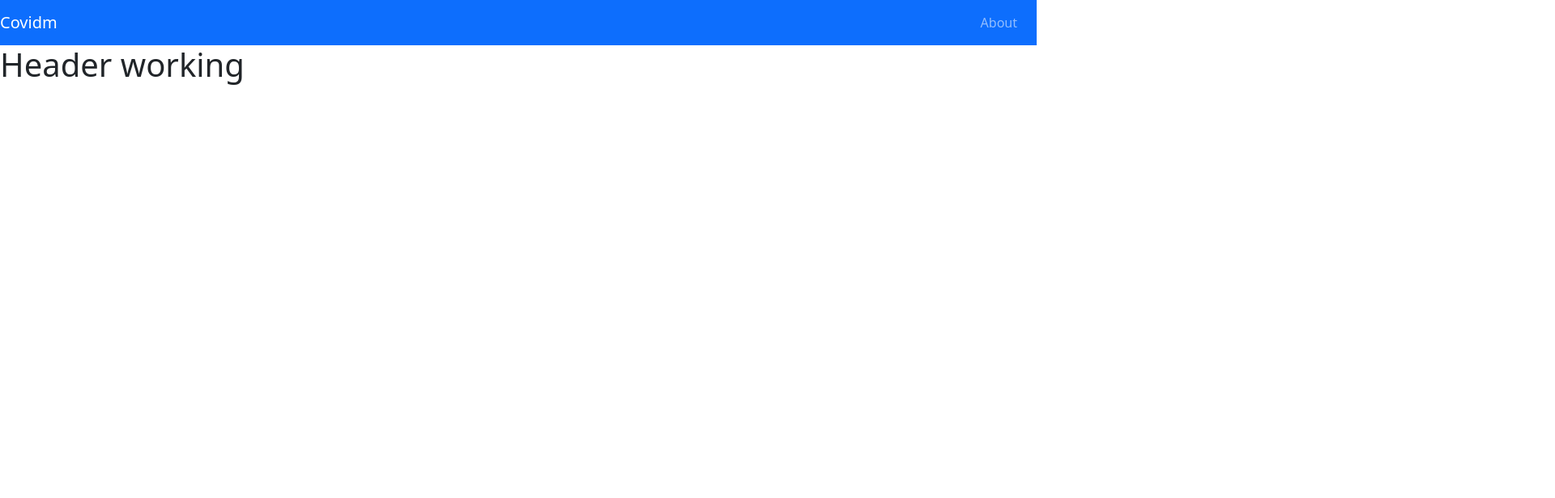
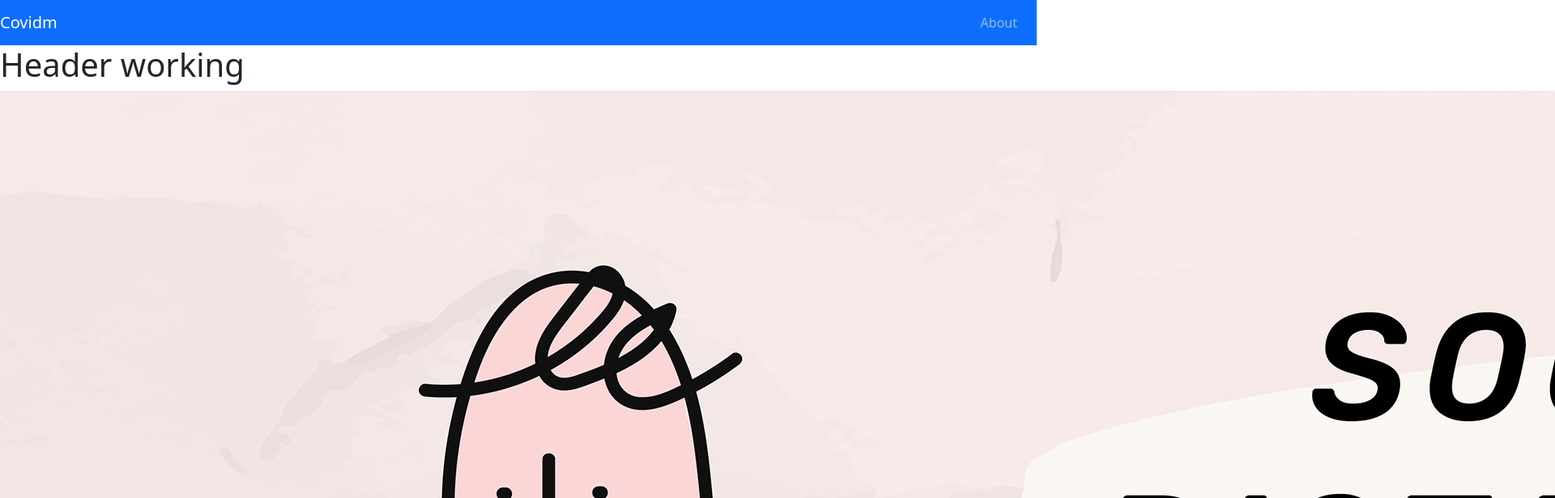
Before and after one commit to qubistt/COVIDM, a React (Create React App) app in the folder web-app/: page / in a window 1280 px wide. Shown: the top 616 px of the page at 81% size, 1920 px wide, since content can reach past the window. Built offline with nearby package versions, Linux system fonts and the light colour scheme.

Commit message:
header_image_workinggg

```diff
--- a/web-app/src/pages/header.js
+++ b/web-app/src/pages/header.js
@@ -1,12 +1,14 @@
 import React from "react";
 import './App.css';
-import head from '.'
+import head from './img_header.png'
 
 
 const header = () => {
     return (
         <>
         <h1>Header working</h1>
+        <img src={head} />
+
 
 
         </>
```
Also changed, not shown: web-app/src/pages/img_header.png (added).
